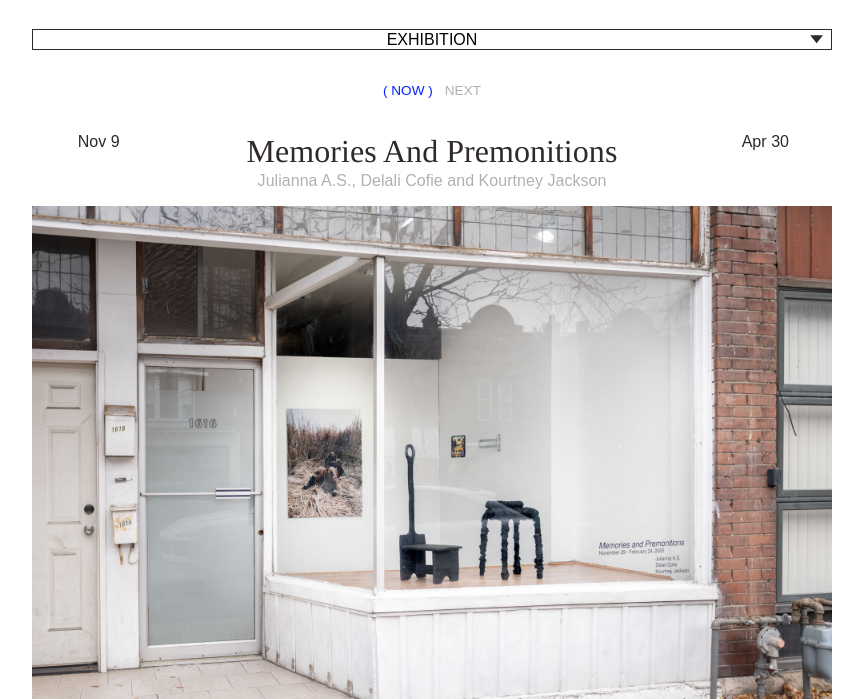
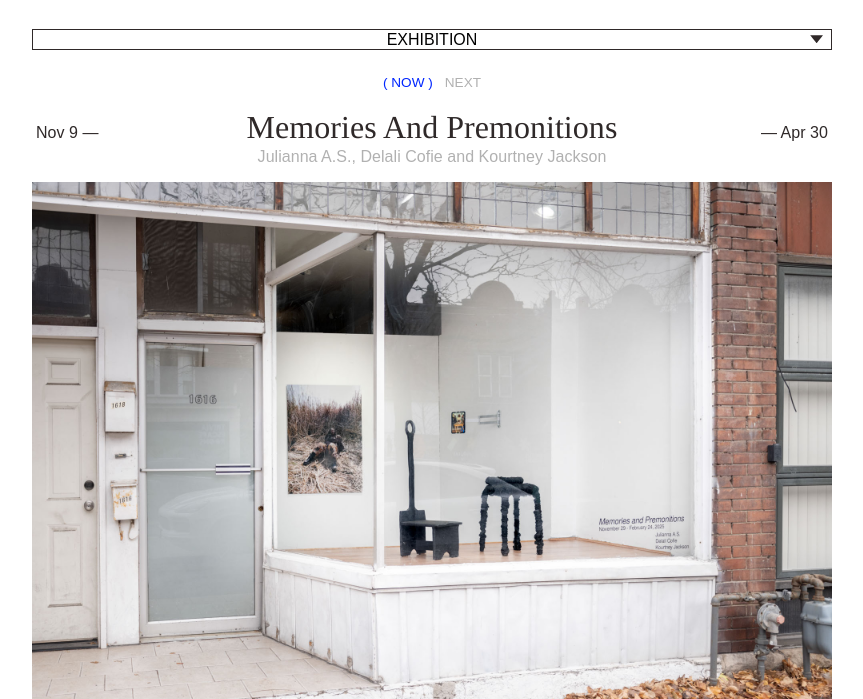
Before and after one commit to Sixteensixteenweb/1616-WEB, a plain HTML site: page op1/index.htm in a window 1280 px wide. Shown: the part 101-800 px from the top of the page, without its empty margins (208-1071 px from the left). Drawn offline with nearby package versions, Linux system fonts and the light colour scheme.

Commit message:
update text styling

```diff
--- a/op1/index.htm
+++ b/op1/index.htm
@@ -68,8 +68,8 @@
 				<div id="now-exhibition" class="exhibition__container">
 					<a href="" title="" target="_blank">
 						<div class="exhibition--details">
-							<p>Nov 9</p>
-							<p>Apr 30</p>
+							<p>Nov 9 &#8212;</p>
+							<p>&#8212; Apr 30</p>
 							<h2>Memories And Premonitions</h2>
 							<p>Julianna A.S., Delali Cofie and Kourtney Jackson</p>
 						</div>
--- a/op1/style.css
+++ b/op1/style.css
@@ -96,7 +96,7 @@ footer {
 	position: sticky;
 	top: 12px;
 	margin-top: 2rem;
-	margin-bottom: 2rem;
+	margin-bottom: 1.5rem;
 	text-align: center;
 	text-transform: uppercase;
 	color: var(--text-color);
@@ -211,6 +211,8 @@ h5,
 	display: grid;
 	grid-template-columns: 1fr 4fr 1fr;
 	width: 100%;
+	align-items: baseline;
+	margin-bottom: 1rem;
 }
 
 a {
@@ -226,18 +228,19 @@ a {
 }
 
 .exhibition--details p {
-	margin-top: 0;
+	margin: 0;
 	padding: 0 0.25rem;
 }
 
 .exhibition--details p:first-child {
 	grid-column: 1;
 	grid-row: 1;
-	/* text-align: left; */
+	text-align: left;
 }
 .exhibition--details p:nth-of-type(2) {
 	grid-column: 3;
 	grid-row: 1;
+	text-align: right;
 }
 
 
@@ -245,7 +248,7 @@ a {
 	color: var(--grey);
 	grid-row: 2;
 	grid-column: 2;
-	/* text-align: left; */
+
 }
 
 .exhibition--details h2,
@@ -268,8 +271,11 @@ img {
 	width: inherit;
 }
 
+.exhibition__container {
+		margin: 1rem 0;
+}
+
 .archive__container,
-.exhibition__container,
 .artists__container {
 	margin: 2rem 0;
 }
```
